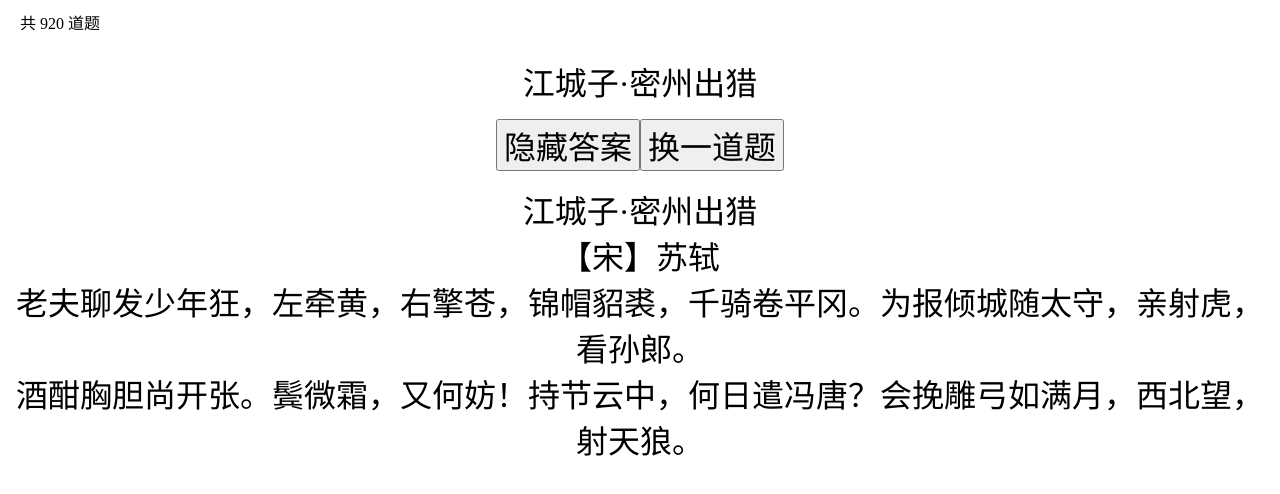
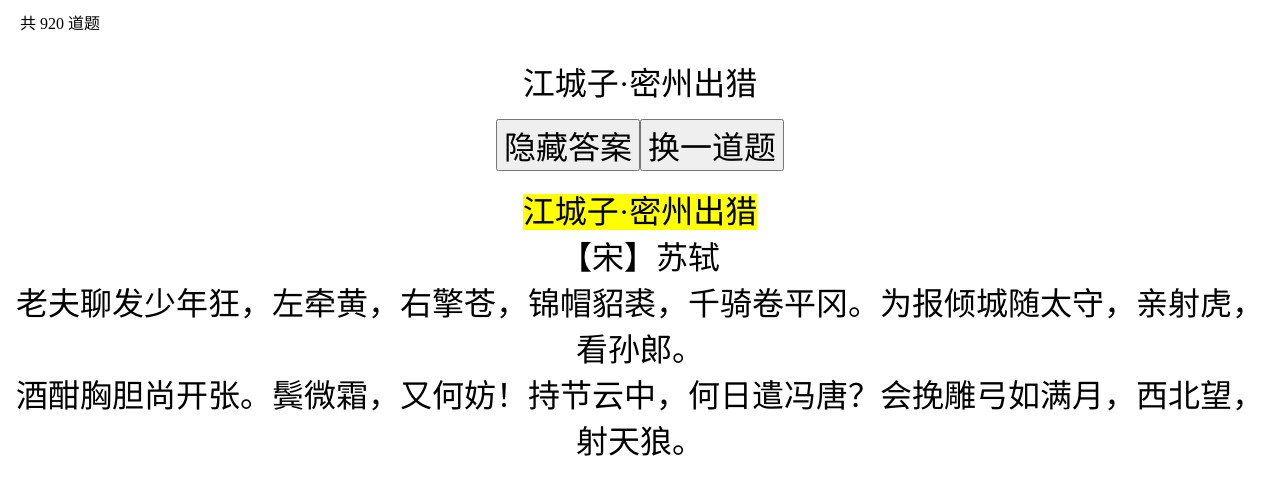
Before and after one commit to Rotten-LKZ/recite-helper, a Vue app: page / in a window 1280 px wide. Both pictures are taken after a click on the button "揭晓答案". Shown: the top 494 px of the page. Built offline with nearby package versions, Linux system fonts and the light colour scheme.

Commit message:
feat: highlight question

```diff
--- a/src/App.vue
+++ b/src/App.vue
@@ -1,6 +1,7 @@
 <script setup lang="ts">
 import { ref } from 'vue';
 import data from './assets/data';
+import Highlight from './components/Highlight.vue';
 
 interface Question {
   question: string;
@@ -52,7 +53,8 @@ function calculateQuestions() {
     <p>{{ question.question }}</p>
     <button @click="showAnswer = !showAnswer" v-text="showAnswer ? '隐藏答案' : '揭晓答案'"></button>
     <button @click="newQuestion">换一道题</button>
-    <p v-if="showAnswer" v-html="question.answer"></p>
+    <!-- <p v-if="showAnswer" v-html="question.answer"></p> -->
+    <Highlight :html="question.answer" :high-text="question.question" v-if="showAnswer" />
   </main>
 
   <footer>
--- /dev/null
+++ b/src/components/Highlight.vue
@@ -0,0 +1,25 @@
+<template>
+  <p v-html="html"></p>
+</template>
+
+<script lang="ts" setup>
+  import { computed } from 'vue';
+
+  const props = defineProps<{
+    html: string;
+    highText: string;
+  }>()
+
+  const html = computed(() => {
+    if (eval)
+      return props.html.replace(eval(`/${props.highText}/g`), `<span class="highlight">${props.highText}</span>`);
+    else
+      return props.html;
+  })
+</script>
+
+<style>
+.highlight {
+  background-color: #ff0;
+}
+</style>
```
